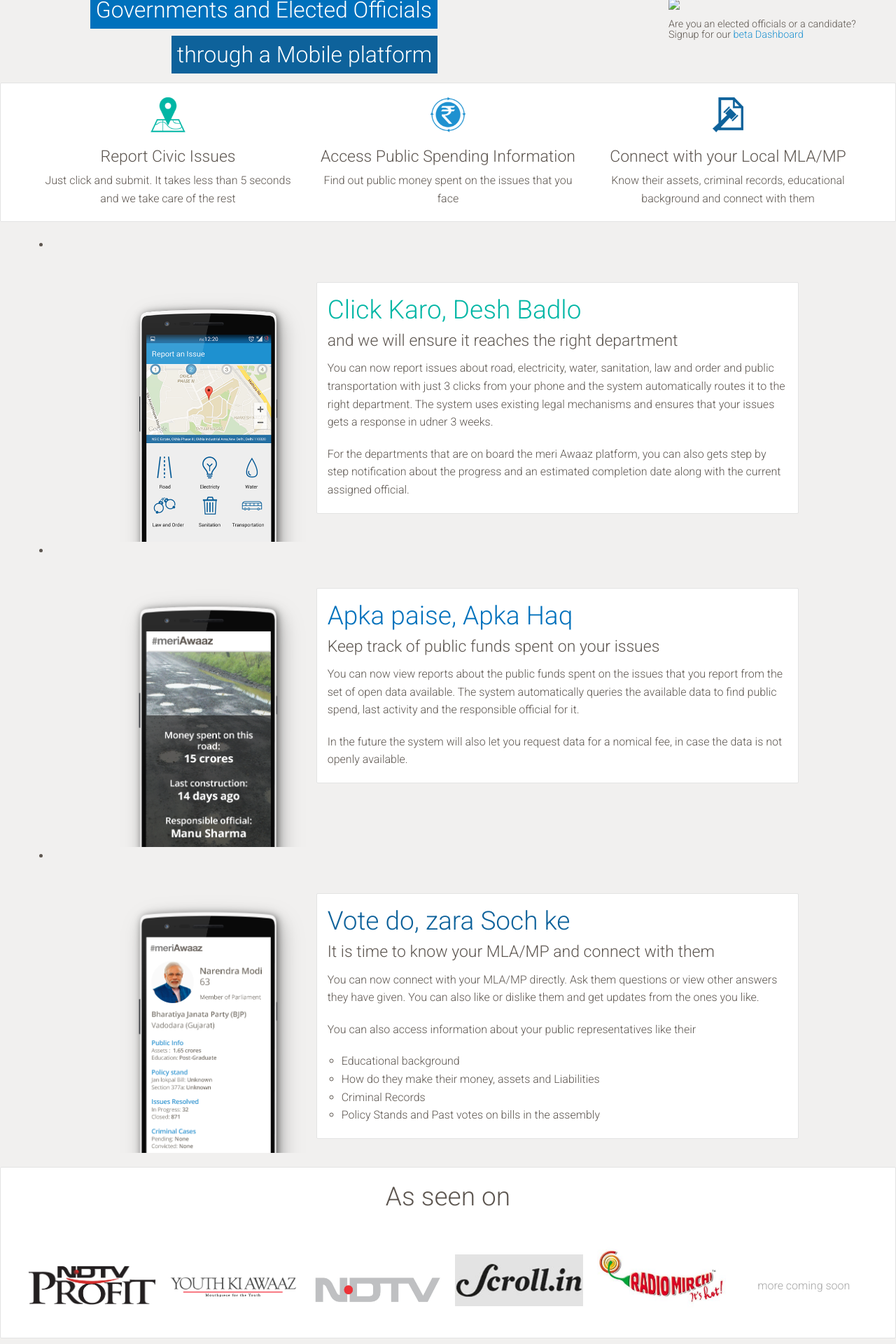
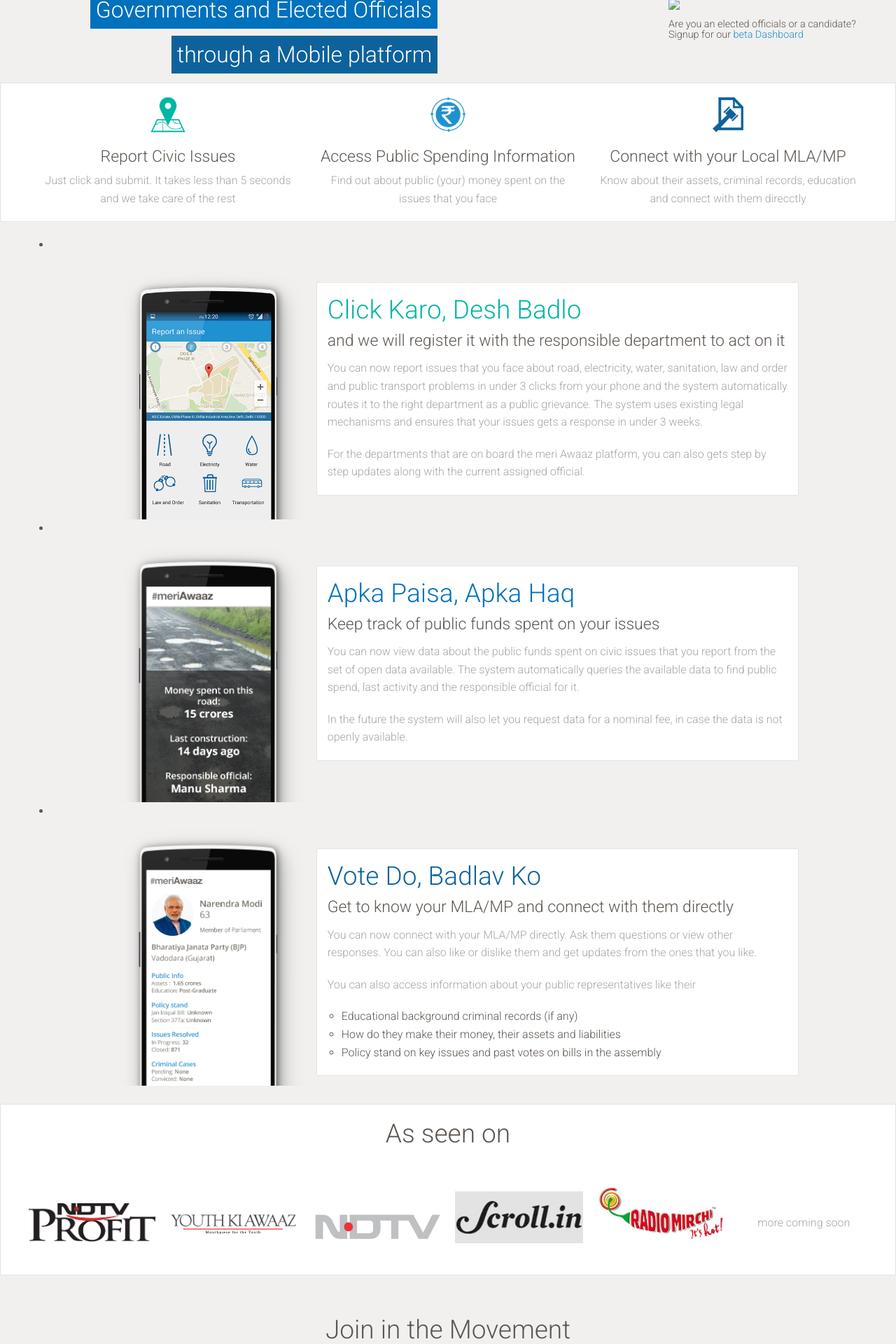
Before and after one commit to AdityaNayak/meriawaazapp, a Jekyll site: the page built from _posts/2014-07-14-welcome-to-jekyll.markdown, in a window 1280 px wide. Shown: the part 315-2235 px from the top of the page at 70% size. Built offline with Jekyll 4.4.1, drawn with Linux system fonts in a browser that asks for light colours; nearby versions of some CDN libraries; library files that are not in the unit come from our copies; Markdown is read by kramdown in place of the engine named in the settings; comment, search, counter and statistics services are not loaded.

```diff
--- a/_layouts/default.html
+++ b/_layouts/default.html
@@ -25,12 +25,12 @@
     <div class="small-4 columns text-center" data-orbit-link="slide-2">
       <img src="{{site.url}}/assets/images/public-spend.png">
       <h4 class="s-ws-top">Access Public Spending Information</h4>
-      <p class="secondary-color">Find out public money spent on the issues that you face</p>
+      <p class="secondary-color">Find out about public (your) money spent on the issues that you face</p>
     </div>
     <div class="small-4 columns text-center" data-orbit-link="slide-3">
       <img src="{{site.url}}/assets/images/policy.png">
       <h4 class="s-ws-top">Connect with your Local MLA/MP</h4>
-      <p class="secondary-color">Know their assets, criminal records, educational background and connect with them</p>
+      <p class="secondary-color">Know about their assets, criminal records, education and connect with them direcctly</p>
     </div>
   </div>
 </div>
@@ -39,48 +39,47 @@
     <ul class="" data-orbit>
       <li data-orbit-slide="slide-1">
         <div class="row">
-          <div class="small-offset-1 small-3 columns b-ws-top">
+          <div class="small-offset-1 small-3 columns s-ws-top">
             <img src="{{site.url}}/assets/images/placeholder.png">
           </div>
           <div class="small-7 columns b-ws-top end panel">
             <h2 class="bgc">Click Karo, Desh Badlo</h3>
-              <h4 class="subheader">and we will ensure it reaches the right department</h4>
+              <h4 class="subheader">and we will register it with the responsible department to act on it</h4>
               <p class="secondary-color">
-                You can now report issues about road, electricity, water, sanitation, law and order and public transportation with just 3 clicks from your phone and the system automatically routes it to the right department. The system uses existing legal mechanisms and ensures that your issues gets a response in udner 3 weeks.
+                You can now report issues that you face about road, electricity, water, sanitation, law and order and public transport problems in under 3 clicks from your phone and the system automatically routes it to the right department as a public grievance. The system uses existing legal mechanisms and ensures that your issues gets a response in under 3 weeks.
                 <!--<img src="{{site.url}}/assets/images/how-it-works.png">--></p>
-                <p class="secondary-color">For the departments that are on board the meri Awaaz platform, you can also gets step by step notification about the progress and an estimated completion date along with the current assigned official.</p>
+                <p class="secondary-color">For the departments that are on board the meri Awaaz platform, you can also gets step by step updates along with the current assigned official.</p>
               </div>
             </div>
           </li>
           <li data-orbit-slide="slide-2">
             <div class="row">
-              <div class="small-offset-1 small-3 columns b-ws-top">
+              <div class="small-offset-1 small-3 columns s-ws-top">
                 <img src="{{site.url}}/assets/images/spending-info.png">
               </div>
               <div class="small-7 columns b-ws-top end panel">
-                <h2 class="bc">Apka paise, Apka Haq</h3>
+                <h2 class="bc">Apka Paisa, Apka Haq</h3>
                   <h4 class="subheader">Keep track of public funds spent on your issues</h4>
-                  <p class="secondary-color">You can now view reports about the public funds spent on the issues that you report from the set of open data available. The system automatically queries the available data to find public spend, last activity and the responsible official for it.</p>
-                  <p class="secondary-color">In the future the system will also let you request data for a nomical fee, in case the data is not openly available.</p>
+                  <p class="secondary-color">You can now view data about the public funds spent on civic issues that you report from the set of open data available. The system automatically queries the available data to find public spend, last activity and the responsible official for it.</p>
+                  <p class="secondary-color">In the future the system will also let you request data for a nominal fee, in case the data is not openly available.</p>
                 </div>
               </div>
 
             </li>
             <li data-orbit-slide="slide-3">
               <div class="row">
-                <div class="small-offset-1 small-3 columns b-ws-top">
+                <div class="small-offset-1 small-3 columns s-ws-top">
                   <img src="{{site.url}}/assets/images/phone.png">
                 </div>
                 <div class="small-7 columns b-ws-top end panel">
-                  <h2 class="dbc">Vote do, zara Soch ke</h3>
-                    <h4 class="subheader">It is time to know your MLA/MP and connect with them</h4>
-                    <p class="secondary-color">You can now connect with your MLA/MP directly. Ask them questions or view other answers they have given. You can also like or dislike them and get updates from the ones you like.</p>
+                  <h2 class="dbc">Vote Do, Badlav Ko</h3>
+                    <h4 class="subheader">Get to know your MLA/MP and connect with them directly</h4>
+                    <p class="secondary-color">You can now connect with your MLA/MP directly. Ask them questions or view other responses. You can also like or dislike them and get updates from the ones that you like.</p>
                     <p class="secondary-color">You can also access information about your public representatives like their
                       <ul>
-                      <li>Educational background</li>
-                        <li>How do they make their money, assets and Liabilities</li>
-                        <li>Criminal Records</li>
-                        <li>Policy Stands and Past votes on bills in the assembly</li>
+                        <li>Educational background criminal records (if any)</li>
+                        <li>How do they make their money, their assets and liabilities</li>
+                        <li>Policy stand on key issues and past votes on bills in the assembly</li>
                       </ul>
                     </p>
                   </div>
```
Also changed, not shown: _layouts/login.html (+58 -18 lines), assets/js/login.js (+5 -4 lines), assets/scss/style.scss (+15 -1 lines), assets/css/style.css.
